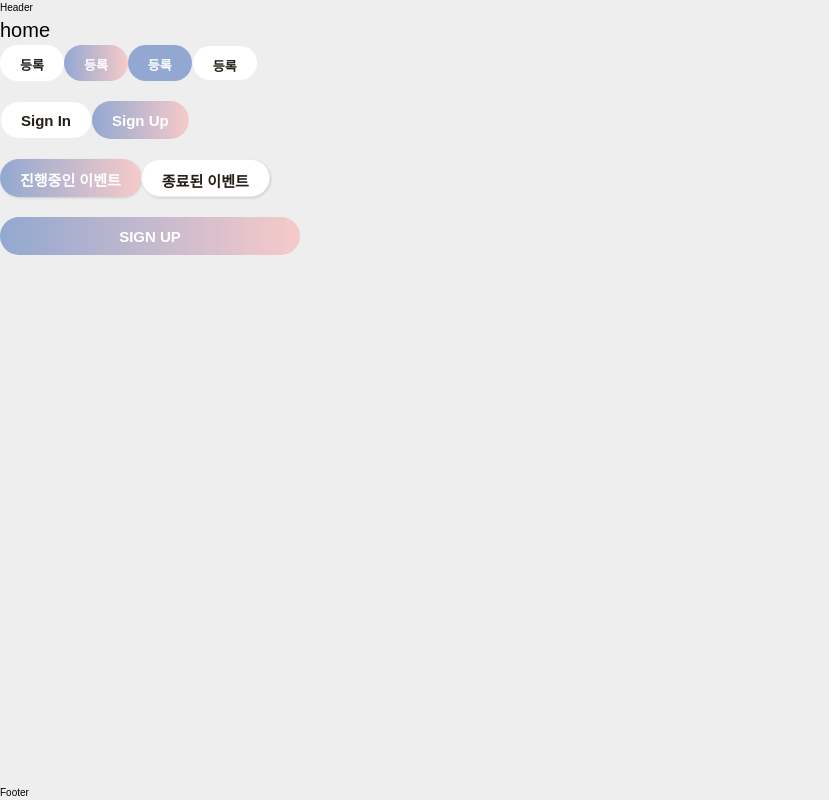
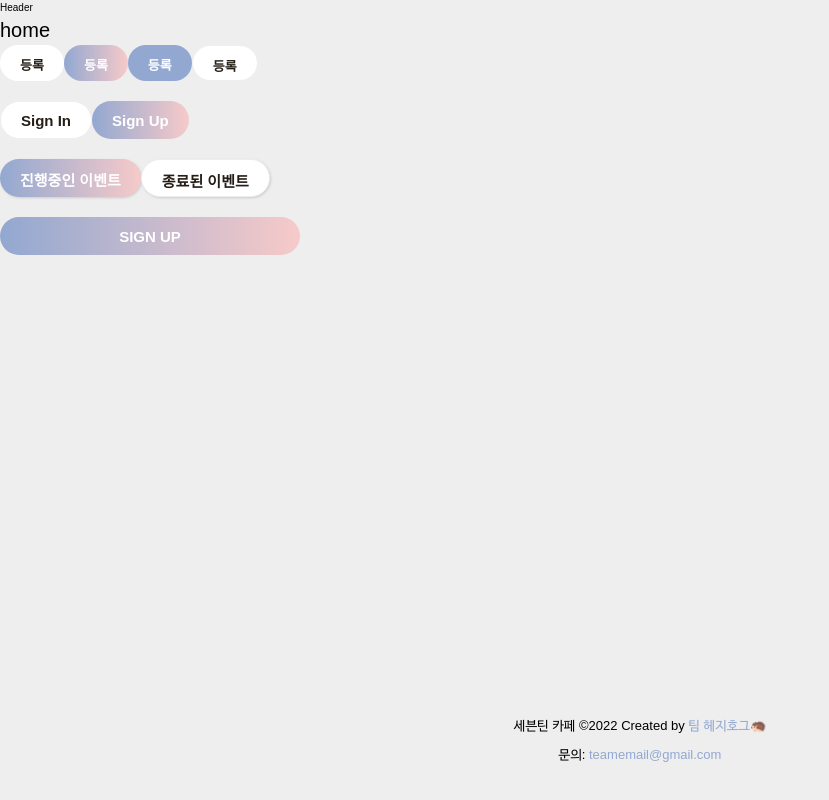
Before and after one commit to svtcafe/svtcafe-client, a Next.js app: page / in a window 1280 px wide. Shown: the whole page, without its empty margins (0-829 px from the left). Built offline with nearby package versions, Linux system fonts and the light colour scheme.

Commit message:
feat: footer 구현

```diff
--- a/src/components/layout/Footer.tsx
+++ b/src/components/layout/Footer.tsx
@@ -1,5 +1,54 @@
+import styled from '@emotion/styled';
+import Link from 'next/link';
+
+import { EColors, EFontSizes, ESizes } from '@/styles/styles';
+
 const Footer: React.FC = () => {
-  return <footer>Footer</footer>;
+  return (
+    <Container>
+      <InnerWrapper>
+        <InfoText>
+          세븐틴 카페 ©2022 Created by{' '}
+          <Link href='/about'>
+            <Highlight>팀 헤지호그🦔</Highlight>
+          </Link>
+        </InfoText>
+        <InfoText>
+          문의: <Highlight href='mailto:teamemail@gmail.com'>teamemail@gmail.com</Highlight>
+        </InfoText>
+      </InnerWrapper>
+    </Container>
+  );
 };
 
 export default Footer;
+
+const Container = styled.footer`
+  height: 120px;
+`;
+
+const InnerWrapper = styled.div`
+  display: flex;
+  flex-direction: column;
+  align-items: center;
+  justify-content: center;
+  max-width: ${ESizes.content}px;
+  padding: 0 20px;
+  height: 100%;
+  margin: 0 auto;
+`;
+
+const InfoText = styled.span`
+  display: block;
+  font-size: ${EFontSizes.body4};
+  margin: 5px 0;
+`;
+
+const Highlight = styled.a`
+  color: ${EColors.blue_100};
+  cursor: pointer;
+
+  &:hover {
+    color: ${EColors.blue_100}aa;
+  }
+`;
--- a/src/styles/styles.ts
+++ b/src/styles/styles.ts
@@ -24,6 +24,10 @@ export const enum EColors {
   placeholder = '#AAAAAA',
 
   transparent = 'transparent',
+}
+
+export const enum ESizes {
+  content = 1020,
 }
 
 export const enum EFontSizes {
```
